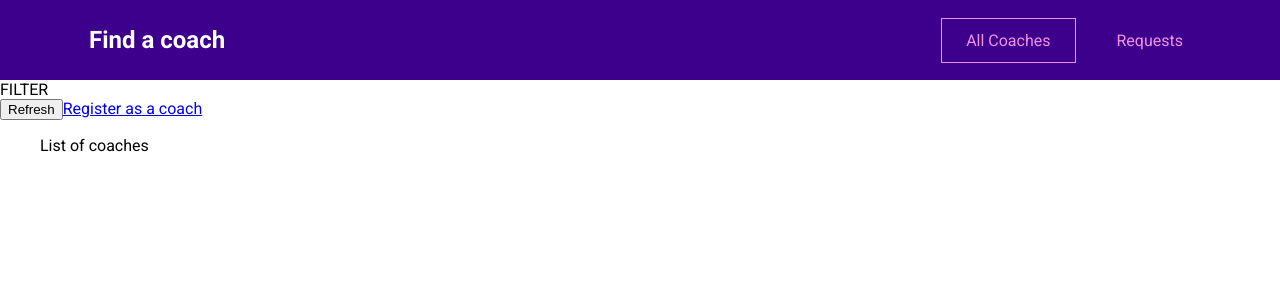
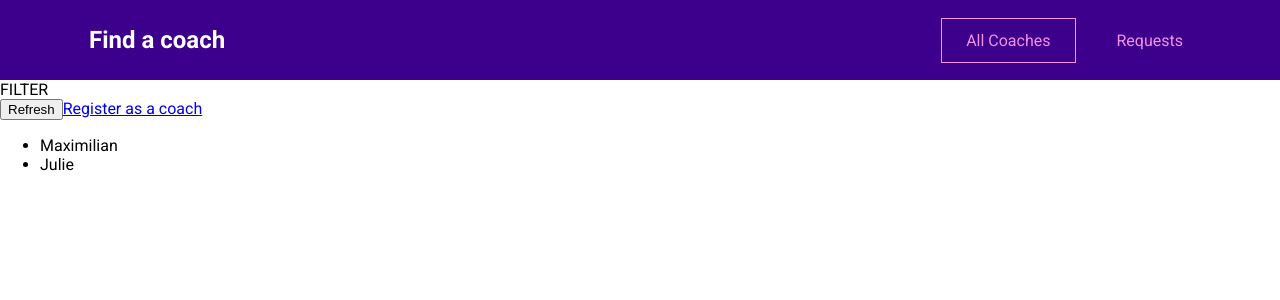
Before and after one commit to rifaath101/vue3-main-project, a Vue app: page /coaches in a window 1280 px wide. Shown: the top 300 px of the page. Built offline with nearby package versions, Linux system fonts and the light colour scheme.

Commit message:
Wiring up pages

```diff
--- a/src/main.js
+++ b/src/main.js
@@ -1,9 +1,11 @@
 import { createApp } from 'vue';
 import router from './router.js';
 import App from './App';
+import store from './store/index.js'
 
 const app = createApp(App)
 
 app.use(router);
+app.use(store);
 
 app.mount('#app')
--- a/src/pages/coaches/CoachDetail.vue
+++ b/src/pages/coaches/CoachDetail.vue
@@ -1,6 +1,6 @@
 <template>
   <div>Details for coach</div>
   <router-view></router-view>
-  <!-- router-view is used to display components that are part of the children array configured in the routes, without it the child component will not be displayed -->
+  <!-- router-view is used to render components that are part of the children array configured in the routes, without it the child component will not be displayed, router-link alone will work for components that are not part of the children array -->
   <router-link to="/coaches/c1/contact">Contact</router-link>
 </template>
--- a/src/pages/coaches/CoachesList.vue
+++ b/src/pages/coaches/CoachesList.vue
@@ -6,7 +6,22 @@
       <router-link to="/register">Register as a coach</router-link>
     </div>
     <ul>
-      List of coaches
+      <li v-for="coach in filteredCoaches" :key="coach.id">
+        {{ coach.firstName }}
+      </li>
     </ul>
   </section>
 </template>
+
+<script>
+import { mapGetters } from 'vuex';
+
+export default {
+  computed: {
+    ...mapGetters('coaches', ['coaches']),
+    filteredCoaches() {
+      return this.$store.getters['coaches/coaches'];
+    },
+  },
+};
+</script>
--- a/src/pages/requests/ContactCoach.vue
+++ b/src/pages/requests/ContactCoach.vue
@@ -1,3 +1,3 @@
 <template>
-  <div>hey</div>
+  <div>Contact Coach</div>
 </template>
--- /dev/null
+++ b/src/store/index.js
@@ -0,0 +1,10 @@
+import {createStore} from 'vuex';
+import coachesModule from './modules/coaches/index.js'
+
+const store = createStore({
+  modules: {
+    coaches: coachesModule
+  }
+});
+
+export default store
--- /dev/null
+++ b/src/store/modules/coaches/actions.js
@@ -0,0 +1 @@
+export default {}
--- /dev/null
+++ b/src/store/modules/coaches/getters.js
@@ -0,0 +1,8 @@
+export default {
+  coaches(state) {
+    return state.coaches;
+  },
+  hasCoaches(state) {
+    return state.coaches && state.coaches.length > 0;
+  }
+}
--- /dev/null
+++ b/src/store/modules/coaches/index.js
@@ -0,0 +1,34 @@
+import mutations from './mutations.js'
+import actions from './actions.js'
+import getters from './getters.js'
+
+export default {
+  namespaced: true,
+  state() {
+    return {
+      coaches: [
+        {
+          id: 'c1',
+          firstName: 'Maximilian',
+          lastName: 'Schwarzmüller',
+          areas: ['frontend', 'backend', 'career'],
+          description:
+            "I'm Maximilian and I've worked as a freelance web developer for years. Let me help you become a developer as well!",
+          hourlyRate: 30
+        },
+        {
+          id: 'c2',
+          firstName: 'Julie',
+          lastName: 'Jones',
+          areas: ['frontend', 'career'],
+          description:
+            'I am Julie and as a senior developer in a big tech company, I can help you get your first job or progress in your current role.',
+          hourlyRate: 30
+        }
+      ],
+    }
+  },
+  mutations,
+  actions,
+  getters,
+}
--- /dev/null
+++ b/src/store/modules/coaches/mutations.js
@@ -0,0 +1 @@
+export default {}
```
